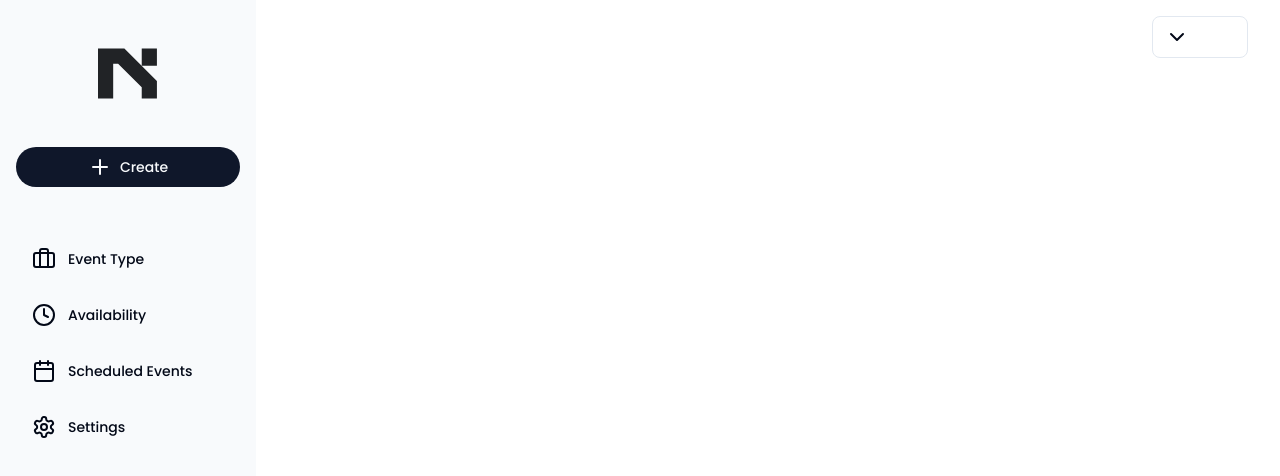
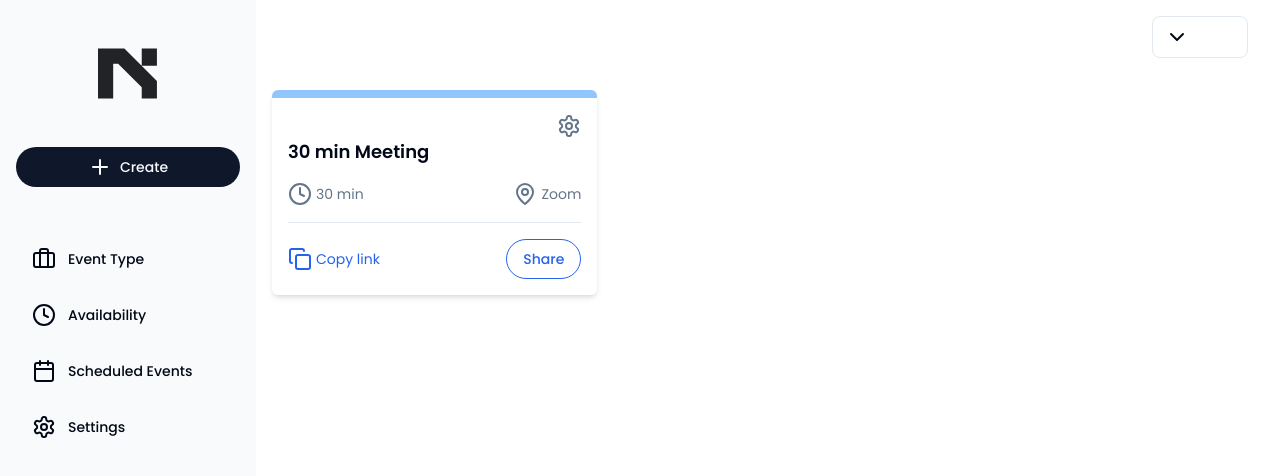
Before and after one commit to jerof/calendary, a Next.js app: page /dashboard in a window 1280 px wide. Shown: the top 476 px of the page. Built offline with nearby package versions, Linux system fonts and the light colour scheme; no server answers.

Commit message:
Finished design on event details card

```diff
--- /dev/null
+++ b/app/(routes)/dashboard/_components/EventDetailsCard.jsx
@@ -0,0 +1,67 @@
+import React from "react";
+import {
+  Clock,
+  Copy,
+  CopyCheck,
+  MapPin,
+  Pen,
+  Settings,
+  Trash2,
+} from "lucide-react";
+import { Separator } from "@/components/ui/separator";
+import { Button } from "@/components/ui/button";
+import {
+  DropdownMenu,
+  DropdownMenuContent,
+  DropdownMenuItem,
+  DropdownMenuLabel,
+  DropdownMenuSeparator,
+  DropdownMenuTrigger,
+} from "@/components/ui/dropdown-menu";
+
+function EventDetailsCard() {
+  return (
+    <div className="rounded-md border-t-8 border-blue-300 shadow-md p-4">
+      <div className="flex flex-col">
+        <div className="flex justify-end">
+          <DropdownMenu>
+            <DropdownMenuTrigger>
+              <Settings className="text-muted-foreground" />
+            </DropdownMenuTrigger>
+            <DropdownMenuContent>
+              <DropdownMenuItem>
+                <Pen className="w-4 h-4 mr-2" /> Edit
+              </DropdownMenuItem>
+              <DropdownMenuItem>
+                <Trash2 className="w-4 h-4 mr-2" /> Delete
+              </DropdownMenuItem>
+            </DropdownMenuContent>
+          </DropdownMenu>
+        </div>
+        <h2 className="text-lg font-semibold">30 min Meeting</h2>
+        <div className="flex justify-between my-4">
+          <p className="flex gap-x-1 text-sm items-center text-muted-foreground">
+            <Clock /> 30 min
+          </p>
+          <p className="flex gap-x-1 text-sm items-center text-muted-foreground">
+            <MapPin /> Zoom
+          </p>
+        </div>
+        <Separator />
+        <div className="flex justify-between mt-4 items-center">
+          <p className="flex gap-x-1 text-sm items-center text-blue-600 hover:cursor-pointer">
+            <Copy /> Copy link
+          </p>
+          <Button
+            variant="outline"
+            className="rounded-full text-blue-600 border-blue-600 hover:text-blue-600/80"
+          >
+            Share
+          </Button>
+        </div>
+      </div>
+    </div>
+  );
+}
+
+export default EventDetailsCard;
--- a/app/(routes)/dashboard/page.jsx
+++ b/app/(routes)/dashboard/page.jsx
@@ -1,8 +1,14 @@
 import React from "react";
 import { LogoutLink } from "@kinde-oss/kinde-auth-nextjs/components";
 
+import EventDetailsCard from "./_components/EventDetailsCard";
+
 function Dashboard() {
-  return <div></div>;
+  return (
+    <div className="grid grid-cols-3 gap-2 p-4">
+      <EventDetailsCard />
+    </div>
+  );
 }
 
 export default Dashboard;
```
